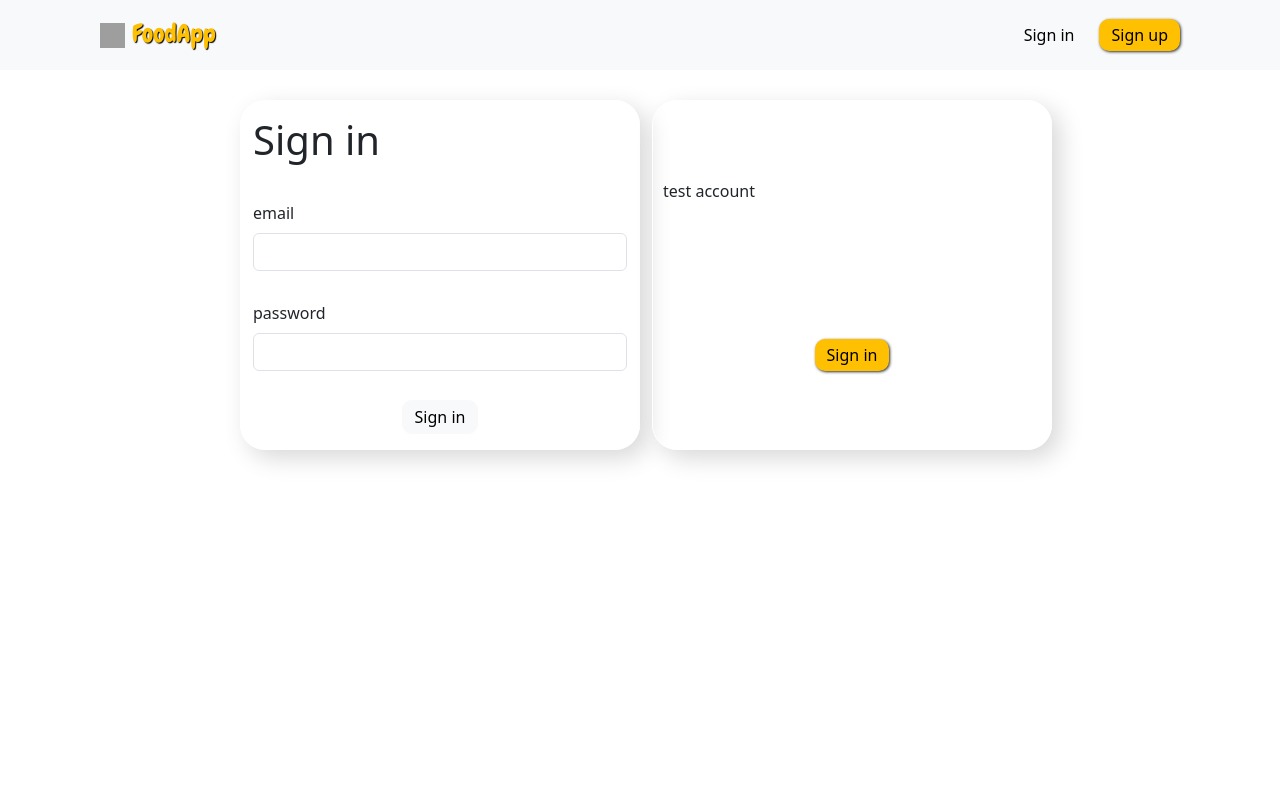
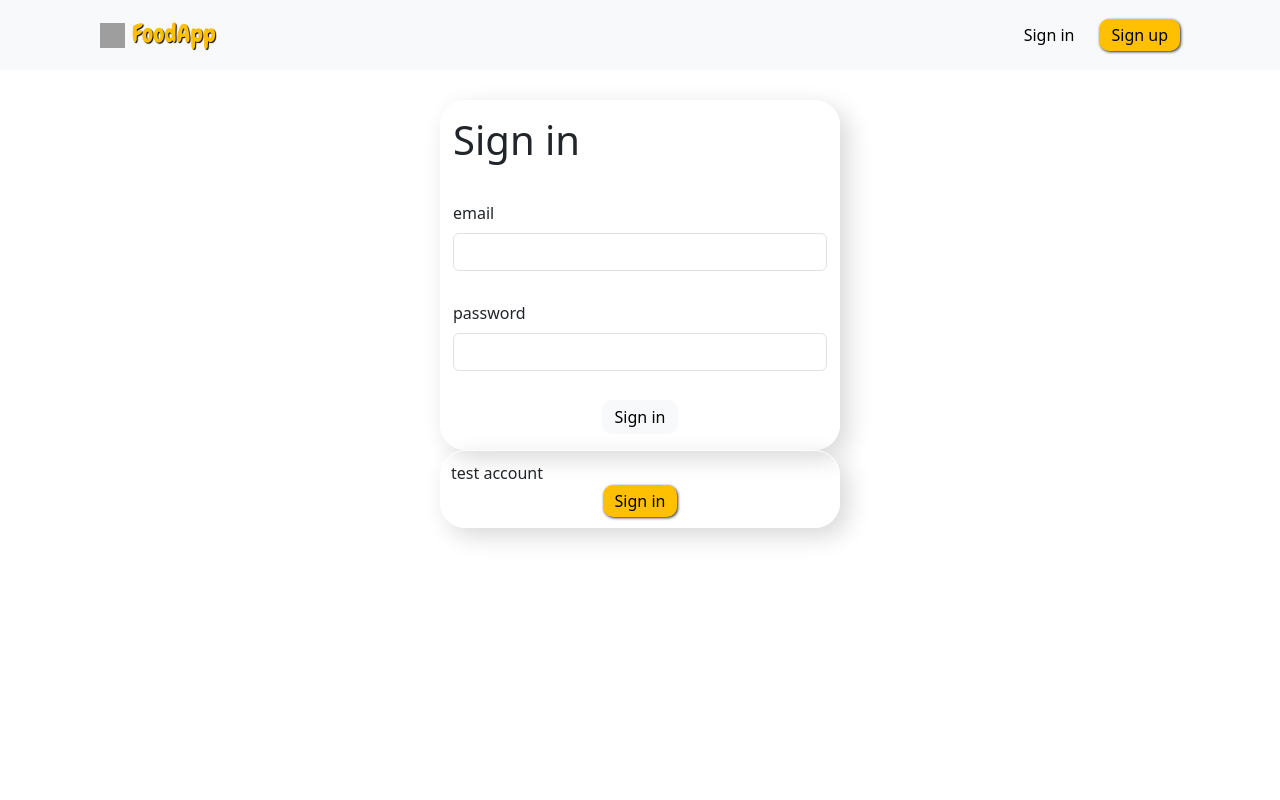
Before and after one commit to m29dev/FoodAppDeploy, an Angular app in the folder client/: page /signin in a window 1280 px wide. Shown: the top 800 px of the page. Built offline with nearby package versions, Linux system fonts and the light colour scheme; grey boxes are pictures that could not be loaded.

Commit message:
signin test display update

```diff
--- a/client/src/app/components/authComponents/signin/signin.component.css
+++ b/client/src/app/components/authComponents/signin/signin.component.css
@@ -1,7 +1,8 @@
 .container-init {
   display: flex;
+  flex-direction: column;
+  align-items: center;
   justify-content: center;
-  /* font-family: "Kalam", cursive; */
 }
 
 .auth-form {
```
